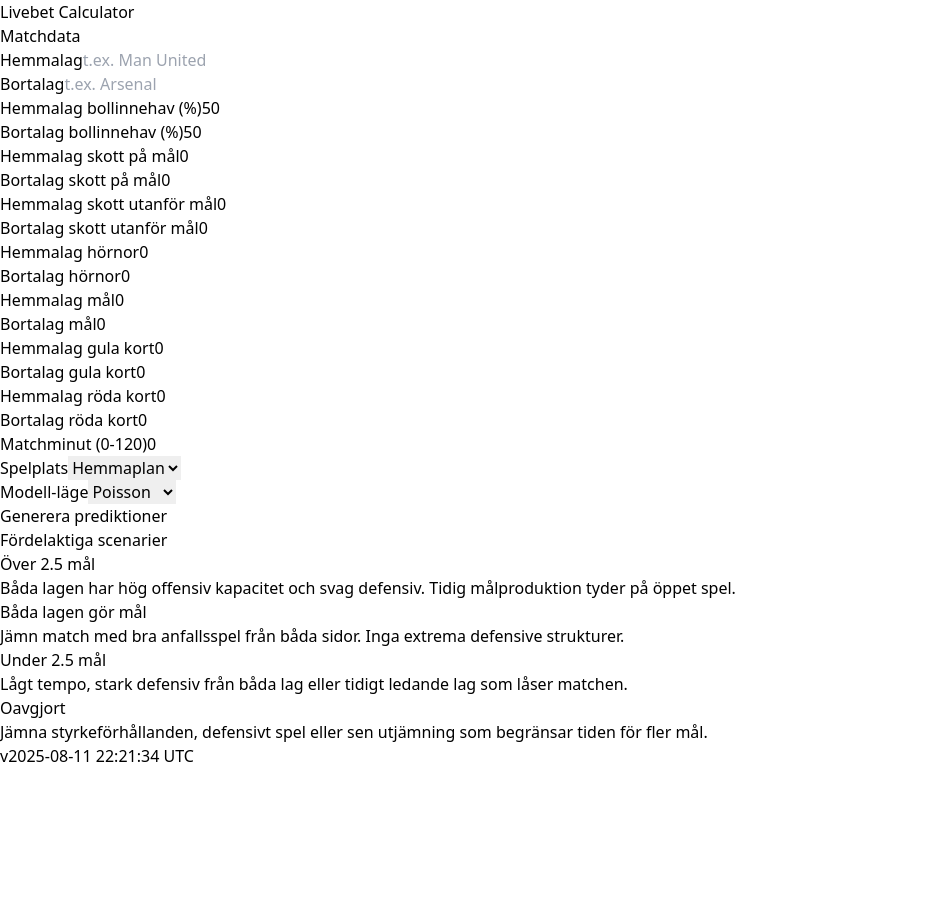
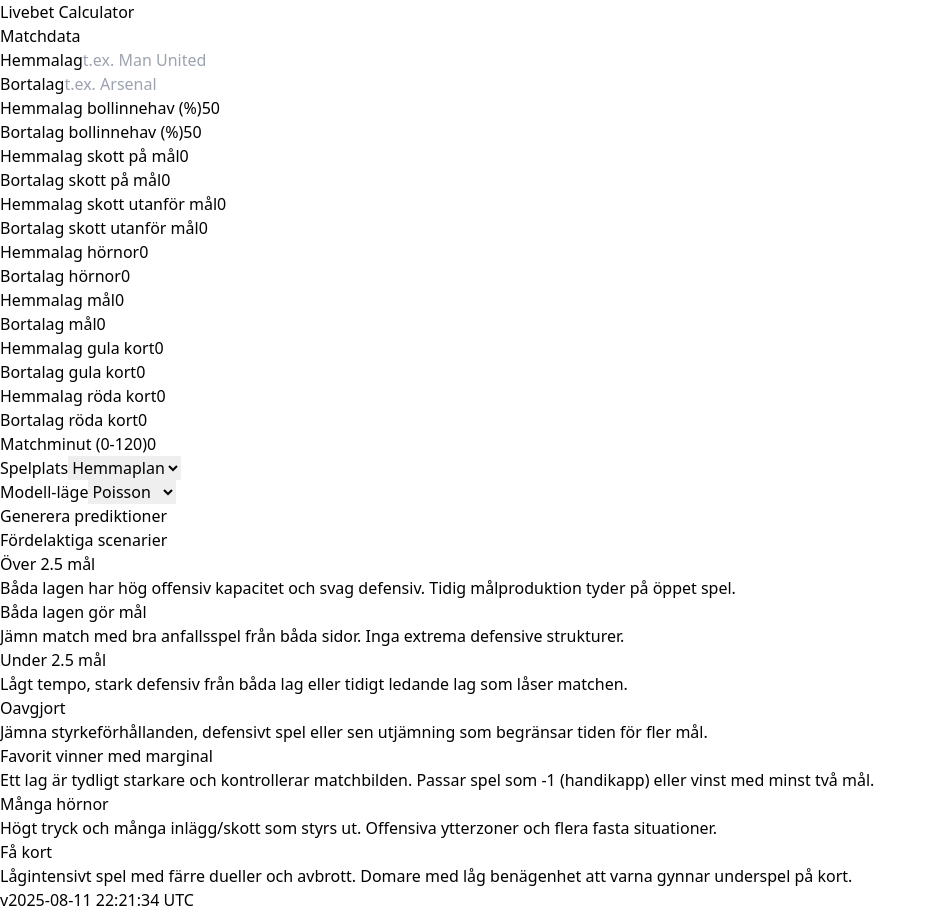
Before and after one commit to thille6/Livebet-calculator, a React (Vite) app: page / in a window 1280 px wide. Shown: the whole page, without its empty margins (0-936 px from the left). Before the commit the page ends 800 px from the top, so only its background shows below. Built offline with nearby package versions, Linux system fonts and the light colour scheme; the HTML template or start-up script is replaced by a standard one.

Commit message:
feat(ui): lägg till tre nya rutor i Fördelaktiga scenarier

```diff
--- a/src/components/FootballPrediction.jsx
+++ b/src/components/FootballPrediction.jsx
@@ -570,6 +570,22 @@ const FootballPrediction = () => {
               <h3 className="font-medium text-purple-400 mb-2">Oavgjort</h3>
               <p className="text-sm text-gray-300">Jämna styrkeförhållanden, defensivt spel eller sen utjämning som begränsar tiden för fler mål.</p>
             </div>
+
+            {/* Nya scenarier */}
+            <div className="bg-gray-700 p-4 rounded-lg">
+              <h3 className="font-medium text-orange-400 mb-2">Favorit vinner med marginal</h3>
+              <p className="text-sm text-gray-300">Ett lag är tydligt starkare och kontrollerar matchbilden. Passar spel som -1 (handikapp) eller vinst med minst två mål.</p>
+            </div>
+
+            <div className="bg-gray-700 p-4 rounded-lg">
+              <h3 className="font-medium text-cyan-400 mb-2">Många hörnor</h3>
+              <p className="text-sm text-gray-300">Högt tryck och många inlägg/skott som styrs ut. Offensiva ytterzoner och flera fasta situationer.</p>
+            </div>
+
+            <div className="bg-gray-700 p-4 rounded-lg">
+              <h3 className="font-medium text-pink-400 mb-2">Få kort</h3>
+              <p className="text-sm text-gray-300">Lågintensivt spel med färre dueller och avbrott. Domare med låg benägenhet att varna gynnar underspel på kort.</p>
+            </div>
           </div>
         </motion.div>
       </div>
```
